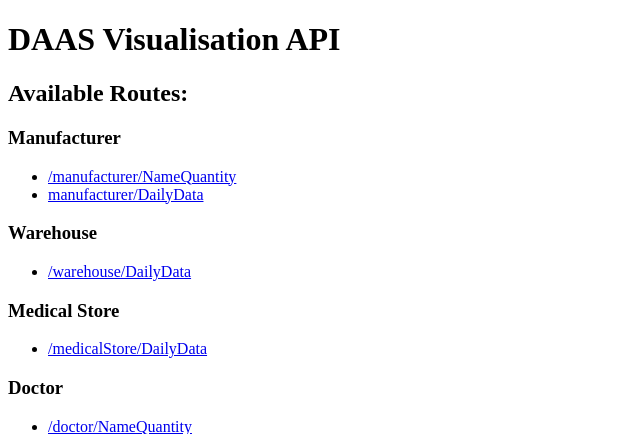
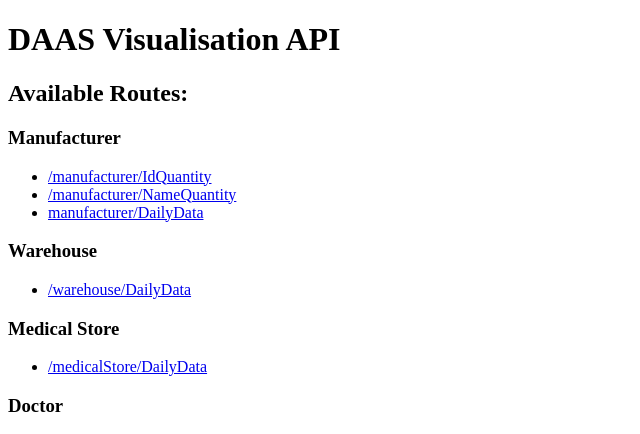
Before and after one commit to SIH-22-MAIT/visualisationAPI, a Flask app: page / in a window 1280 px wide. Shown: the top 434 px of the page, without its empty margins (0-640 px from the left). Run offline with Flask 2, Linux system fonts and the light colour scheme.

Commit message:
Added: IDvsQuantity

```diff
--- a/app.py
+++ b/app.py
@@ -6,6 +6,11 @@ app = Flask(__name__)
 @app.route('/')
 def main():
     return render_template('index.html')
+
+@app.route('/manufacturer/IdQuantity')
+def IDQuantity():
+    manufacturer_obj = manufacturer.Manufacturers()
+    return manufacturer_obj.ManufacturerVsQuantity
 
 @app.route('/manufacturer/NameQuantity')
 def nameQuantity():
--- a/templates/index.html
+++ b/templates/index.html
@@ -12,6 +12,7 @@
     <div>
         <h3>Manufacturer</h3>
         <ul>
+            <li><a href="/manufacturer/IdQuantity">/manufacturer/IdQuantity</a></li>
             <li><a href="/manufacturer/NameQuantity">/manufacturer/NameQuantity</a></li>
             <li><a href="/manufacturer/DailyData">manufacturer/DailyData</a></li>
         </ul>
```
Also changed, not shown: 1 other file.
